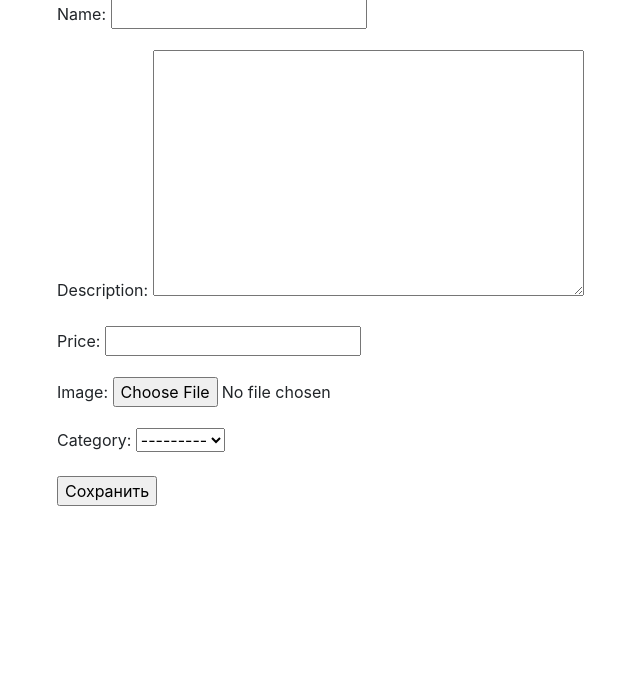
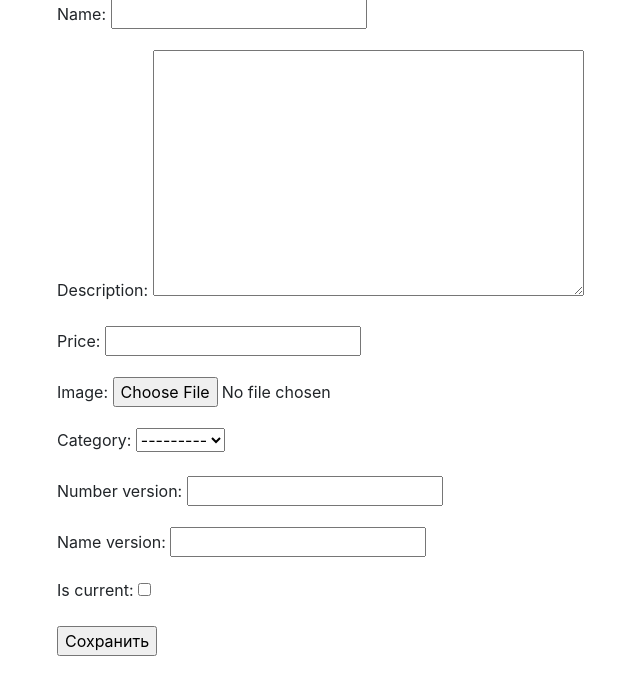
Before and after one commit to sameanonim/7-lesson, a Django app: page /create/ in a window 1280 px wide. Shown: the part 113-800 px from the top of the page, without its empty margins (28-668 px from the left). Run offline with Django 4.2, Linux system fonts and the light colour scheme; data that the repository does not hold is empty; some libraries are stand-ins or nearby versions.

Commit message:
исправлены ошибки

```diff
--- a/project/catalog/forms.py
+++ b/project/catalog/forms.py
@@ -2,6 +2,8 @@ from django import forms
 from django.forms import inlineformset_factory
 from crispy_forms.helper import FormHelper
 from crispy_forms.layout import Layout, Row, Column
+from django.http import HttpResponseRedirect
+from django.shortcuts import render
 from .models import Product, Version
 
 BANNED_WORDS = ["казино", "криптовалюта", "крипта", "биржа", "дешево", "бесплатно", "обман", "полиция", "радар"]
@@ -49,7 +51,7 @@ class ProductForm(forms.ModelForm):
 class VersionForm(forms.ModelForm):
     class Meta:
         model = Version
-        fields = ['number', 'name', 'is_active']
+        fields = ['number_version', 'name_version', 'is_current']
 
     # метод для стилизации формы с помощью crispy-forms
     def __init__(self, *args, **kwargs):
@@ -59,11 +61,16 @@ class VersionForm(forms.ModelForm):
         self.helper.layout = Layout(
             Row(
                 Column('number', css_class='form-group col-md-4 mb-0'),
-                Column('name', css_class='form-group col-md-4 mb-0'),
-                Column('is_active', css_class='form-group col-md-4 mb-0'),
+                Column('name_version', css_class='form-group col-md-4 mb-0'),
+                Column('is_current', css_class='form-group col-md-4 mb-0'),
                 css_class='form-row'
             ),
         )
 
+class VersionCreateForm(forms.ModelForm):
+    class Meta:
+        model = Version
+        fields = ['number_version', 'name_version', 'is_current']
+
 # создаем формсет для версий продукта, связанный с продуктом
 VersionFormSet = inlineformset_factory(Product, Version, form=VersionForm, extra=1)
--- a/project/catalog/models.py
+++ b/project/catalog/models.py
@@ -12,15 +12,24 @@ class Category(models.Model):
     def __str__(self):
         return self.name
 
-class Product( models.Model):
+    def get_absolute_url(self):
+        return reverse('category_detail', args=[self.id])
+
+class Product(models.Model):
     id = models.AutoField(primary_key=True) # это поле будет автоматически увеличиваться при каждой новой записи
-    category = models.ForeignKey(Category, on_delete= models.CASCADE, related_name='products')
+    category = models.ForeignKey(Category, on_delete=models.CASCADE, related_name='products')
     name = models.CharField(max_length=200)
     description = models.TextField(blank=True)
     price = models.DecimalField(max_digits=10, decimal_places=2)
-    image = models.ImageField(upload_to=lambda instance, filename: instance.generate_filename(filename), blank=True)
+    image = models.ImageField(upload_to='products/', blank=False)
     created = models.DateTimeField(auto_now_add=True)
     updated = models.DateTimeField(auto_now=True)
+
+    def save(self, *args, **kwargs):
+        if self.image:
+            ext = os.path.splitext(self.image.name)[1]
+            self.image.name = f"{self.name}{ext}"
+        super().save(*args, **kwargs)
 
     @property
     def image_url(self):
@@ -29,16 +38,14 @@ class Product( models.Model):
         else:
             return None
 
-    def generate_filename(self, filename):
-        ext = os.path.splitext(filename)[1]
-        return f"{self.name}{ext}"
+    @classmethod
+    def get_active_version(cls, product_id):
+        product = cls.objects.get(id=product_id)
+        active_version = product.version_set.filter(is_active=True).first()
+        return active_version
 
-    # метод для получения активной версии продукта, если она есть
-    def get_active_version(self):
-        # фильтруем версии по признаку текущей и берем первую из них
-        active_version = self.version_set.filter(is_active=True).first()
-        # возвращаем активную версию или None, если ее нет
-        return active_version
+    def get_absolute_url(self):
+        return reverse('product_detail', kwargs={'category_slug': self.category.slug, 'product_slug': self.slug})
 
     class Meta:
         db_table = 'catalog_product'
@@ -48,21 +55,21 @@ class Product( models.Model):
         return self.name
 
 class Version(models.Model):
-    product = models.ForeignKey(Product, on_delete=models.CASCADE, related_name='version_set')
-    number = models.CharField(max_length=10)
-    name = models.CharField(max_length=50)
-    is_active = models.BooleanField(default=False)
+    product = models.ForeignKey(Product, on_delete=models.CASCADE, related_name='versions')
+    number_version = models.IntegerField()
+    name_version = models.CharField(max_length=100)
+    is_current = models.BooleanField(default=False)
 
     def __str__(self):
-        return f"{self.product} - {self.number} - {self.name}"
+        return f'{self.product.name} - {self.name_version}'
 
     # метод для сохранения версии в базу данных с проверкой на уникальность активной версии
     def save(self, *args, **kwargs):
         # если эта версия активна
-        if self.is_active:
+        if self.is_current:
             # то находим все другие активные версии для этого продукта и делаем их неактивными
-            other_active_versions = Version.objects.filter(product=self.product, is_active=True).exclude(pk=self.pk)
-            other_active_versions.update(is_active=False)
+            other_active_versions = Version.objects.filter(product=self.product, is_current=True).exclude(pk=self.pk)
+            other_active_versions.update(is_current=False)
         # вызываем метод родительского класса для сохранения версии в базу данных
         super().save(*args, **kwargs)
 
--- a/project/catalog/templates/create_product.html
+++ b/project/catalog/templates/create_product.html
@@ -6,6 +6,7 @@
   <!-- добавляем токен для защиты от CSRF-атак -->
   {% csrf_token %}
   {{ form.as_p }}
+  {{ version_form.as_p }}
   <!-- добавляем кнопку для отправки формы -->
   <input type="submit" value="Сохранить">
 </form>
--- a/project/catalog/templates/product.html
+++ b/project/catalog/templates/product.html
@@ -6,7 +6,7 @@
     <div class="col-md-6">
       <!-- Отображаем изображение товара -->
       {% if product.image %}
-      <img src="{{ product.image_url }}" class="img-fluid" height =400 width=400 alt="{{ product.name }}">
+      <img src="{{ product.image.url }}" class="img-fluid" height =400 width=400 alt="{{ product.name }}">
       {% else%}
       <p>Изображение недоступно</p>
       {% endif %}
@@ -23,6 +23,8 @@
       <!-- Добавляем кнопку для добавления товара в корзину -->
       <a href="#" class="btn btn-primary">Добавить в корзину</a>
     </div>
+    <a href="{% url 'update_product' product.id %}">Редактировать продукт</a>
+    <a href="{% url 'delete_product' product.id %}">Удалить продукт</a>
   </div>
 </div>
 {% endblock %}
--- a/project/catalog/views.py
+++ b/project/catalog/views.py
@@ -1,8 +1,8 @@
 from django.urls import reverse_lazy
 from django import forms
 from django.views.generic import ListView, DetailView, CreateView, TemplateView, DetailView, UpdateView, DeleteView
-from .models import Product, Post
-from .forms import ProductForm, VersionFormSet
+from .models import Product, Post, Version
+from .forms import ProductForm, VersionCreateForm, VersionForm, VersionFormSet
 
 # Create your views here.
 
@@ -39,6 +39,26 @@ class ProductCreateView(CreateView):
     template_name = 'create_product.html'
     #у указываем адрес перенаправления
     success_url = '/'
+
+    def get_context_data(self, **kwargs):
+        context = super().get_context_data(**kwargs)
+        if self.request.POST:
+            context['version_form'] = VersionForm(self.request.POST)
+        else:
+            context['version_form'] = VersionForm()
+        return context
+
+
+    def form_valid(self, form):
+        context = self.get_context_data()
+        version_form = context['version_form']
+        if version_form.is_valid():
+            self.object = form.save()
+            version = version_form.save(commit=False)
+            version.save()
+            return super().form_valid(form)
+        else:
+            return self.render_to_response(self.get_context_data(form=form))
 
 class ProductUpdateView(UpdateView):
     # Указываем модель, для которой создается форма
@@ -84,6 +104,23 @@ class ProductDeleteView(DeleteView):
     template_name = 'delete_product.html'
     #у указываем адрес перенаправления
     success_url = '/'
+
+class VersionCreateView(CreateView):
+    model = Version
+    form_class = VersionCreateForm
+    template_name = 'version_form.html'
+    success_url = '/'
+
+class VersionUpdateView(UpdateView):
+    model = Version
+    form_class = VersionCreateForm
+    template_name = 'version_form.html'
+    success_url = '/'
+
+class VersionDeleteView(DeleteView):
+    model = Version
+    template_name = 'version_confirm_delete.html'
+    success_url = '/catalog/'
 
 # Контроллер для отображения списка статей
 class PostListView(ListView):
--- a/project/project/urls.py
+++ b/project/project/urls.py
@@ -22,4 +22,4 @@ from django.conf.urls.static import static
 urlpatterns = [
     path("admin/", admin.site.urls),
     path('', include('catalog.urls')),
-] + static(settings.MEDIA_URL, document_root=settings.MEDIA_ROOT)
+]
```
Also changed, not shown: project/catalog/templates/home.html (+6 -1 lines), project/catalog/templates/update_product.html (+6 -14 lines), project/catalog/templates/version_confirm_delete.html (added, +11 -0 lines), project/catalog/templates/version_form.html (added, +11 -0 lines), project/catalog/migrations/0001_initial.py, project/catalog/migrations/0002_post_alter_category_options_alter_product_options.py (deleted), project/catalog/migrations/0003_verstion.py (deleted), project/catalog/migrations/0004_version_delete_verstion.py (deleted), 1 other file.
